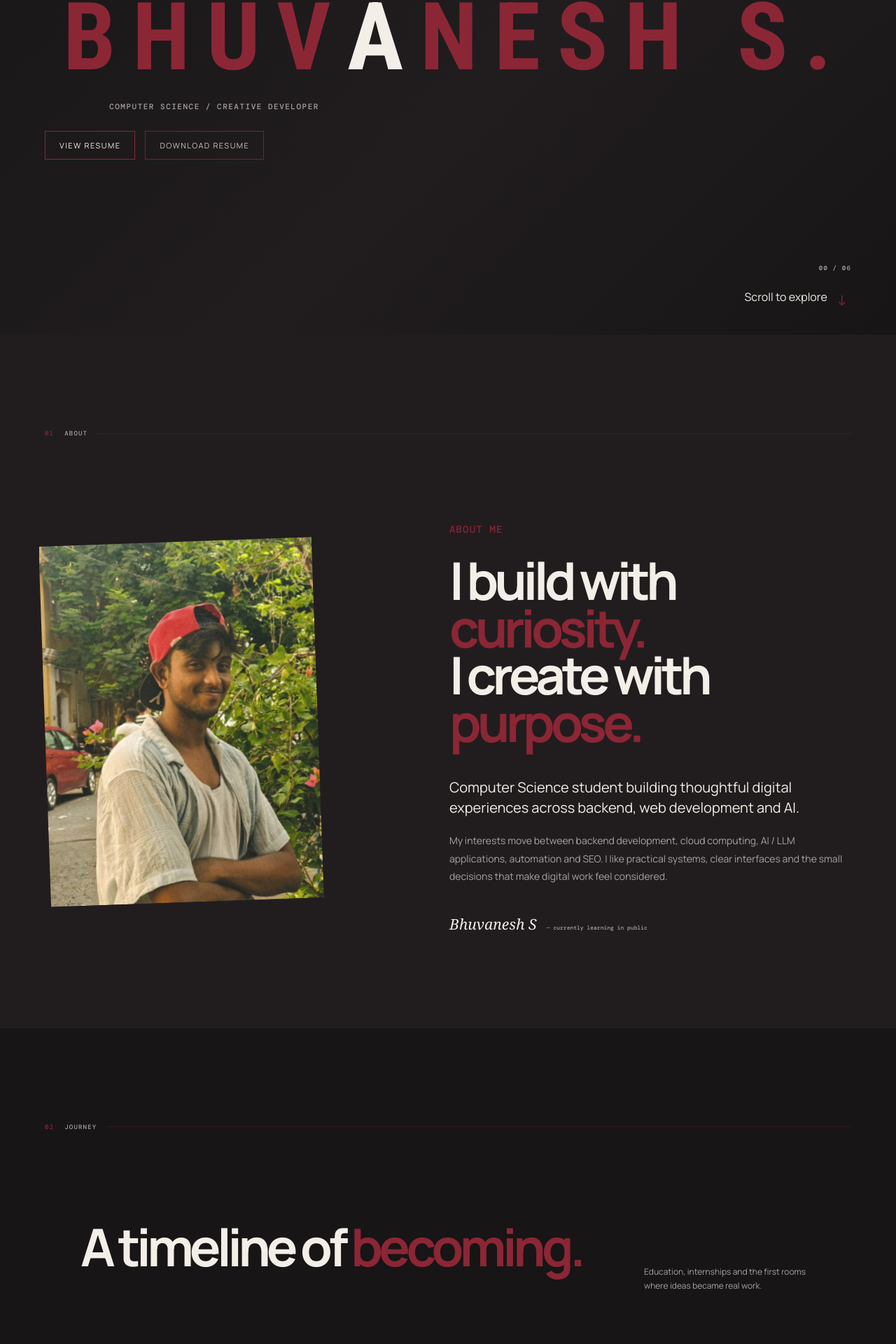
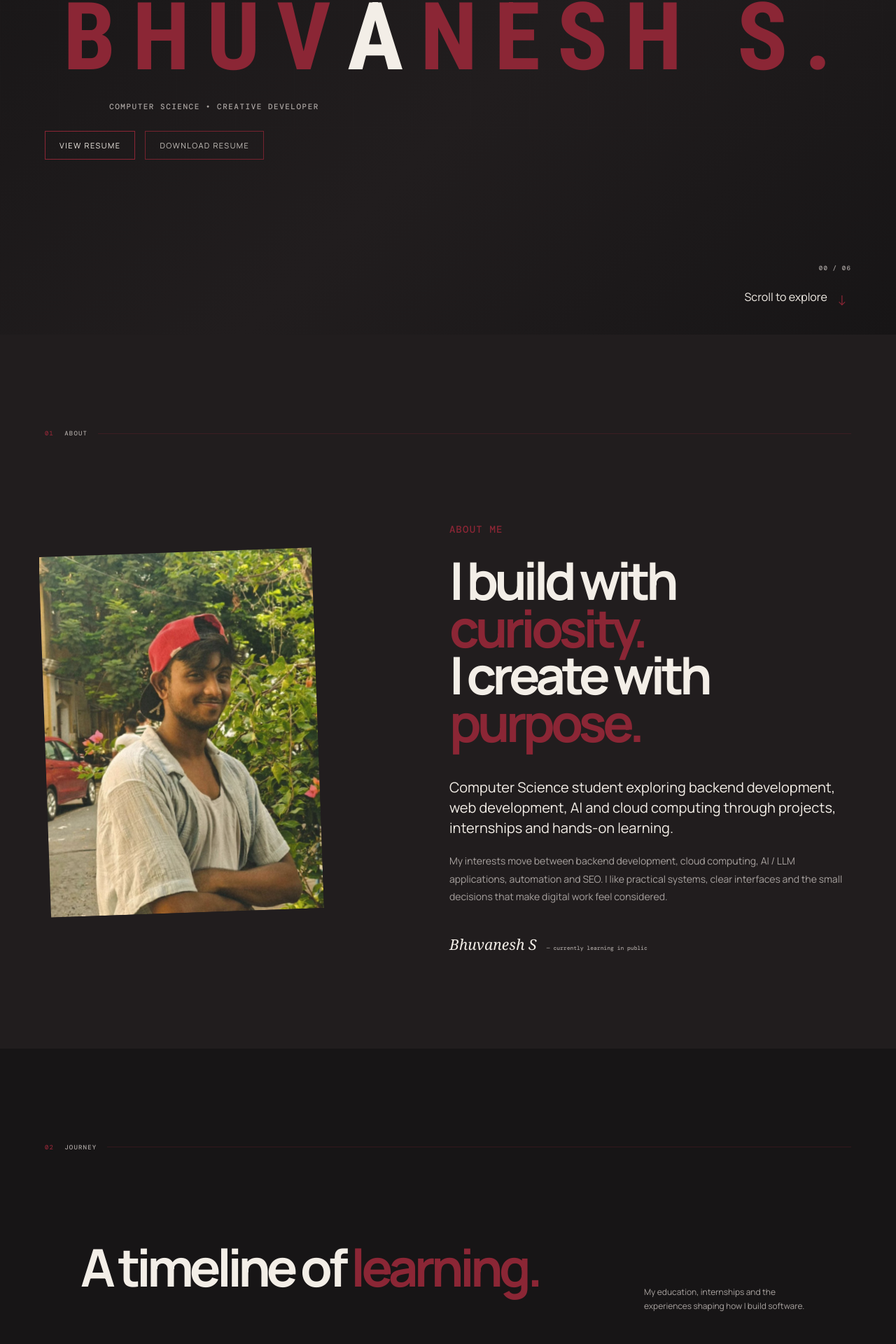
Before and after one commit to aishwaryaanbu843-arch/baby-portfolio, a React (Vite) app: page / in a window 1280 px wide. Shown: the part 322-2242 px from the top of the page at 70% size. Built offline with nearby package versions, Linux system fonts and the light colour scheme.

Commit message:
Finalize portfolio updates

```diff
--- a/src/App.jsx
+++ b/src/App.jsx
@@ -8,10 +8,10 @@ const navItems = ['Home', 'About', 'Journey', 'Projects', 'Skills', 'Resume', 'C
     name: 'NEXORA',
     type: 'AI-powered exam preparation platform',
     copy: 'An AI-powered exam preparation and study assistant using RAG and ChromaDB, with exam modes, document-based learning, progress tracking and an AI study planner.',
-    problem: 'Students need focused, syllabus-restricted preparation instead of generic AI responses.',
+    problem: 'Students need focused, syllabus-specific preparation instead of generic AI responses.',
     solution: 'Built an AI study assistant with RAG-based learning, document uploads and personalized study planning.',
     techStack: ['AI / LLM', 'RAG', 'ChromaDB'],
-    contribution: 'Developed the core study-assistant features, exam modes, document-based learning and study-planning workflow.',
+    contribution: 'Worked on the study-assistant features, exam modes, document-based learning and study-planning workflow.',
     outcome: '2nd Prize — Techno Bot 2026',
     tone: 'ember',
     github: 'https://github.com/Bhuvanesh0097/Nexora',
@@ -26,8 +26,8 @@ const navItems = ['Home', 'About', 'Journey', 'Projects', 'Skills', 'Resume', 'C
     problem: 'Users need a simple platform to create, share and discuss community posts.',
     solution: 'Built a web-based community/forum experience centered around post creation, sharing and discussion.',
     techStack: ['Web Application'],
-    contribution: 'Designed and developed the portfolio project experience and its visual interface.',
-    outcome: 'Live web application',
+    contribution: 'Designed and developed the web experience and visual interface for the project.',
+    outcome: 'Deployed as a live web application',
     tone: 'paper',
     liveDemo: 'https://baby-forum.netlify.app/',
     github: 'https://github.com/Bhuvanesh0097/Baby-Forum'
@@ -42,8 +42,8 @@ const navItems = ['Home', 'About', 'Journey', 'Projects', 'Skills', 'Resume', 'C
   problem: 'Users need faster detection of phishing threats across email and mobile messages.',
   solution: 'Built a detection system with email processing and mobile integration.',
   techStack: ['AI', 'IMAP', 'SMTP', 'ADB'],
-  contribution: 'Built the phishing-detection workflow and integrated email and Android communication interfaces.',
-  outcome: "AURISTRA'26 Hackathon project",
+  contribution: 'Worked on the phishing-detection workflow and integrated email and Android communication interfaces.',
+  outcome: "Project developed for AURISTRA'26 Hackathon",
   tone: 'ink',
   github: 'https://github.com/Bhuvanesh0097/NetFender'
 },
@@ -108,7 +108,7 @@ function App() {
   const [heroReady, setHeroReady] = useState(false)
 
   useEffect(() => {
-    const sections = ['top', 'about', 'journey', 'projects', 'skills', 'proof', 'contact'].map(id => document.getElementById(id)).filter(Boolean)
+    const sections = ['top', 'about', 'journey', 'projects', 'skills', 'contact'].map(id => document.getElementById(id)).filter(Boolean)
     const observer = new IntersectionObserver(entries => entries.forEach(entry => { if (entry.isIntersecting) setActiveSection(entry.target.id) }), { rootMargin: '-35% 0px -55% 0px' })
     sections.forEach(section => observer.observe(section))
     const updateProgress = () => {
@@ -146,7 +146,7 @@ function App() {
           <p className="eyebrow hero-eyebrow">Computer Science / Creative Practice</p>
           <div className="name-hero-stage" style={{ transform: `translateY(${heroProgress * -8}vh)`, opacity: 1 - heroProgress * 0.25 }}>
             <h1 className={`name-title ${heroReady ? 'is-ready' : ''}`} aria-label="Bhuvanesh S.">{heroLetters.map((letter, index) => { const isSpace = letter === ' '; const distance = Math.abs(index - (heroLetters.length / 2)); const pull = heroReady ? (1 - Math.min(distance / 7, 1)) : 0; const wave = heroReady ? Math.sin(index * 0.9 + heroPointer.x * 3) * pull * 2 : 0; const tilt = heroReady ? heroPointer.x * pull * 1.8 : 0; const scale = heroReady ? 1 + Math.abs(heroPointer.x) * pull * 0.018 : 1; return <span className={isSpace ? 'name-space' : ''} style={{ '--i': index, '--mx': `${heroPointer.x * pull * 12}px`, '--my': `${heroPointer.y * pull * 8 + wave}px`, '--tilt': `${tilt}deg`, '--letter-scale': scale, '--scroll-x': `${(index - 5) * heroProgress * 3}px` }} key={`${letter}-${index}`}>{isSpace ? '\u00a0' : letter}</span> })}</h1>
-            <p className="name-subtitle">Computer Science / Creative Developer</p>
+            <p className="name-subtitle">Computer Science • Creative Developer</p>
           </div>
           <div className="resume-actions">
   <a
@@ -178,13 +178,15 @@ function App() {
   I build with <em>curiosity.</em>
   <br />
   I create with <em>purpose.</em>
-</h2><p className="lead">Computer Science student building thoughtful digital experiences across backend, web development and AI.</p><p>My interests move between backend development, cloud computing, AI / LLM applications, automation and SEO. I like practical systems, clear interfaces and the small decisions that make digital work feel considered.</p><span className="signature">Bhuvanesh S <small>— currently learning in public</small></span></div>
+</h2><p className="lead">
+  Computer Science student exploring backend development, web development, AI and cloud computing through projects, internships and hands-on learning.
+</p><p>My interests move between backend development, cloud computing, AI / LLM applications, automation and SEO. I like practical systems, clear interfaces and the small decisions that make digital work feel considered.</p><span className="signature">Bhuvanesh S <small>— currently learning in public</small></span></div>
           </div>
         </section>
 
         <section className="section journey-section" id="journey">
           <div className="section-top"><span className="section-number">02</span><span className="eyebrow">Journey</span><span className="section-rule" /></div>
-          <div className="journey-heading reveal"><h2>A timeline of <em>becoming.</em></h2><p>Education, internships and the first rooms where ideas became real work.</p></div>
+          <div className="journey-heading reveal"><h2>A timeline of <em>learning.</em></h2><p>My education, internships and the experiences shaping how I build software.</p></div>
           <div className="journey-timeline-wrap">
           <div className="timeline">
             <article className="timeline-item reveal"><div className="timeline-date">2024 — 2028</div><div className="timeline-marker" /><div><span className="timeline-kind">Education</span><h3>Manakula Vinayagar<br />Institute of Technology</h3><p>B.Tech Computer Science</p><strong>CGPA: 8.6</strong></div><div className="timeline-evidence-empty" /></article>
@@ -197,7 +199,7 @@ function App() {
 
         <section className="section projects-section" id="projects">
           <div className="section-top"><span className="section-number">03</span><span className="eyebrow">Projects</span><span className="section-rule" /></div>
-          <div className="projects-heading reveal"><h2>Selected <em>projects.</em></h2><p>A growing archive of projects, ideas and visual studies.</p></div>
+          <div className="projects-heading reveal"><h2>Selected <em>projects.</em></h2><p>A focused selection of projects built across AI, backend development and web development.</p></div>
           <div className="project-scenes">
             <article className="project-scene nexora-scene reveal"><div className="scene-label"><span>Project 01</span><span>Visual study / 2026</span></div><div className="scene-art"><button className="scene-main-image" onClick={() => { setSelectedImage(nexoraImages[0]); setLightboxImages(nexoraImages); setLightboxOpen(true) }}><img
   src={nexoraImages[0].src}
```
Also changed, not shown: 1 other file (tests, documents, lock files or other folders).
